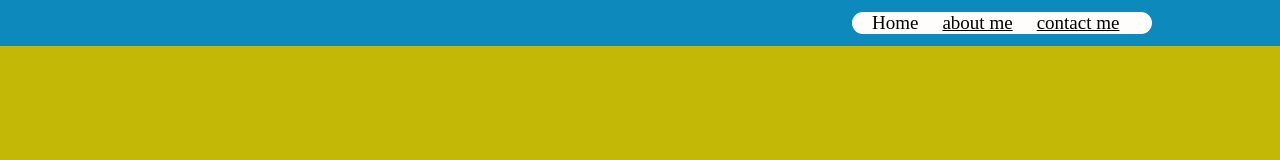
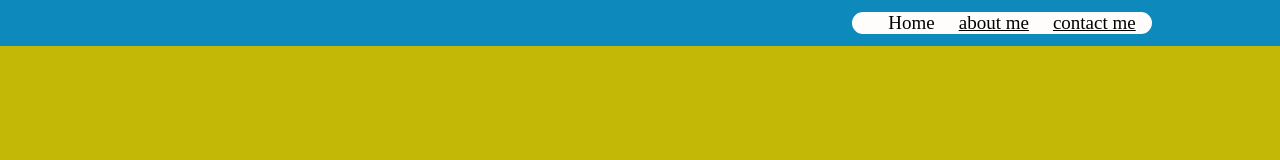
Before and after one commit to tanishq2526/bio.github.io, a plain HTML site: page index.html in a window 1280 px wide. Shown: the top 160 px of the page. Drawn offline with Linux system fonts and the light colour scheme.

Commit message:
Update index.html

```diff
--- a/index.html
+++ b/index.html
@@ -7,7 +7,7 @@
     <link rel="stylesheet" href="intro.css" />
   </head>
   <body>
-    <div class="q">
+   <center> <div class="q">
       <span
         ><ul>
           <li>Home</li>
@@ -15,7 +15,7 @@
           >&nbsp;<a href="#num"><li>contact me</li></a>
         </ul></span
       >
-    </div>
+    </div></center>
     <div>
       <img class="main" src="me1.png" alt="" />
       <hr />
```
